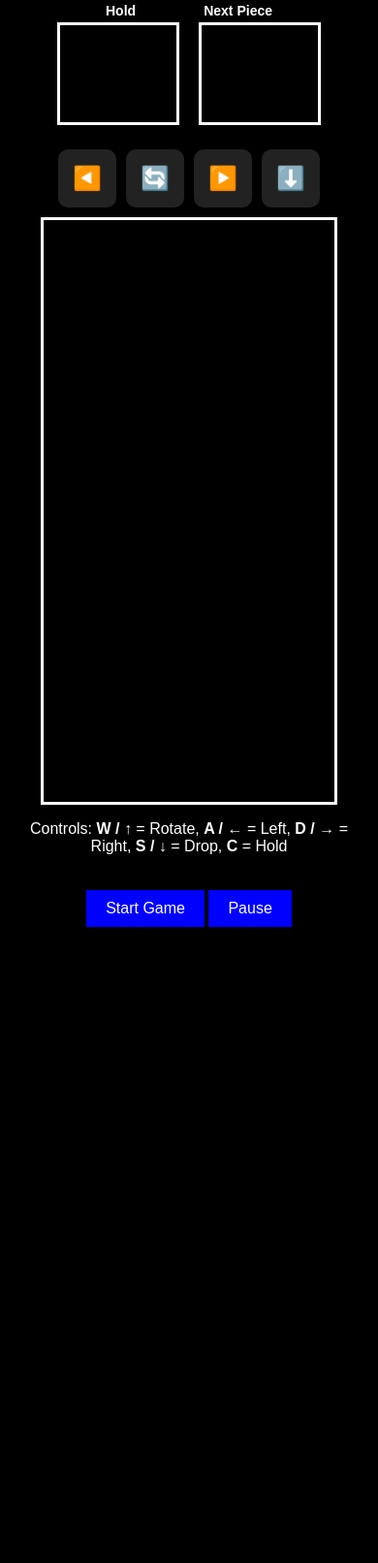
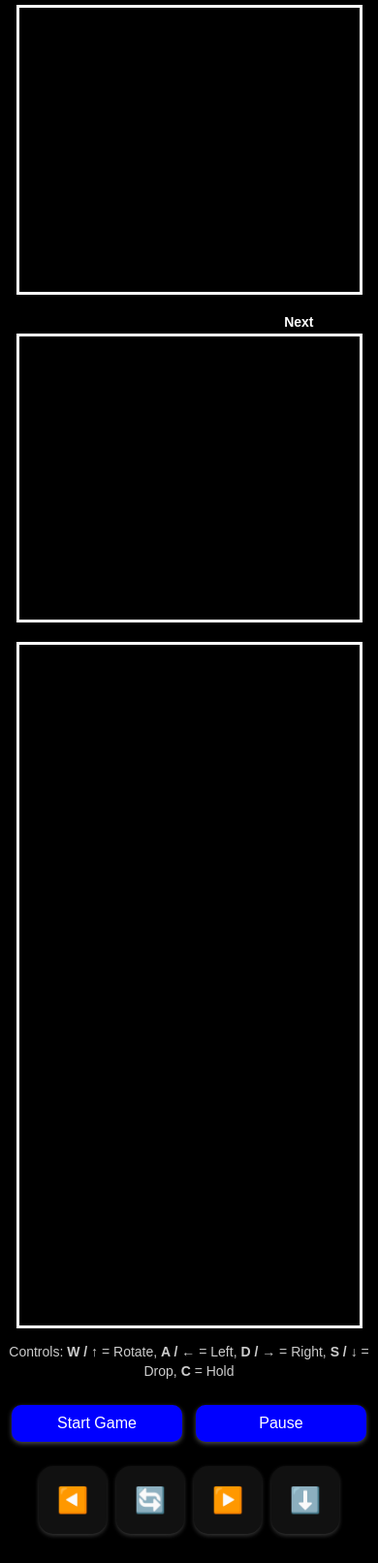
Before and after one commit to ghostinth3w1re95-cyber/Ghostinthewire.github.io, a plain HTML site: page tetris game/tetris.html in a window 390 px wide. Shown: the part 92-1704 px from the top of the page at 97% size. Before the commit the page ends 1056 px from the top, so only its background shows below. Drawn offline with Linux system fonts and the light colour scheme.

Commit message:
Add files via upload

```diff
--- a/tetris game/style.css
+++ b/tetris game/style.css
@@ -1,21 +1,32 @@
+/* 🌌 Yleinen tyyli */
 body {
     text-align: center;
     font-family: Arial, sans-serif;
     background-color: #000;
     color: white;
+    margin: 0;
+    padding: 0;
+    overflow-x: hidden;
 }
 
+/* 🟦 Pelialueet */
 canvas {
     border: 3px solid white;
     display: block;
     margin: 10px auto;
     background-color: black;
+    max-width: 90vw;
+    height: auto;
 }
 
+/* 🧱 Otsikot */
 h1, h2 {
     margin: 10px;
+    font-weight: bold;
+    letter-spacing: 1px;
 }
 
+/* 🕹️ Start / Pause -painikkeet */
 #start-button, #pause-button {
     padding: 10px 20px;
     font-size: 16px;
@@ -24,30 +35,34 @@ h1, h2 {
     border: none;
     cursor: pointer;
     margin-top: 20px;
+    border-radius: 10px;
+    box-shadow: 0 2px 5px rgba(255, 255, 255, 0.3);
+    transition: background-color 0.2s, transform 0.1s;
 }
 
 #start-button:hover, #pause-button:hover {
     background-color: #0055ff;
+    transform: scale(1.05);
 }
 
-/* Container for the next and hold canvases */
+/* 🎯 Next ja Hold -alueet */
 .next-hold-container {
     display: flex;
     justify-content: center;
     gap: 20px;
     margin-top: 20px;
+    flex-wrap: wrap;
 }
 
-/* Styling for the labels */
 .canvas-label {
     position: absolute;
     color: white;
     font-size: 14px;
     font-weight: bold;
     top: -10px;
+    text-shadow: 0 0 3px black;
 }
 
-/* Positioning of the labels */
 #hold-label {
     left: 50px;
 }
@@ -56,30 +71,63 @@ h1, h2 {
     right: 50px;
 }
 
+/* 📱 Mobiiliohjaimet */
 #mobile-controls {
     display: none;
     justify-content: center;
     gap: 10px;
     margin-top: 15px;
+    flex-wrap: wrap;
+    padding-bottom: 30px;
 }
 
 #mobile-controls .ctrl {
-    width: 60px;
-    height: 60px;
-    font-size: 24px;
+    width: 70px;
+    height: 70px;
+    font-size: 26px;
     border: none;
-    border-radius: 10px;
-    background-color: #222;
+    border-radius: 15px;
+    background-color: #111;
     color: white;
+    box-shadow: 0 2px 4px rgba(255, 255, 255, 0.2);
+    transition: background-color 0.15s, transform 0.1s;
 }
 
 #mobile-controls .ctrl:active {
     background-color: #444;
+    transform: scale(0.95);
 }
 
-/* Näytä mobiiliohjaimet vain pienillä näytöillä */
+/* 📏 Pienet näytöt (puhelin & tabletti) */
 @media (max-width: 768px) {
     #mobile-controls {
         display: flex;
     }
+
+    canvas {
+        width: 90vw;
+        height: auto;
+    }
+
+    #start-button, #pause-button {
+        width: 45%;
+        margin: 10px 5px;
+    }
+
+    h1 {
+        font-size: 22px;
+    }
+
+    h2 {
+        font-size: 18px;
+    }
 }
+
+/* ⚙️ Pienet yksityiskohdat */
+p {
+    font-size: 14px;
+    margin: 15px auto;
+    max-width: 500px;
+    line-height: 1.4em;
+    color: #ccc;
+}
--- a/tetris game/tetris.html
+++ b/tetris game/tetris.html
@@ -2,7 +2,7 @@
 <html lang="en">
 <head>
     <meta charset="UTF-8">
-    <meta name="viewport" content="width=device-width, initial-scale=1.0">
+    <meta name="viewport" content="width=device-width, initial-scale=1.0, user-scalable=no">
     <title>Tetris Game</title>
     <link rel="stylesheet" href="style.css">
 </head>
@@ -10,7 +10,7 @@
     <h1>TETRIS GAME</h1>
     <h2>Score: <span id="score">0</span></h2>
 
-    <!-- Container for next piece and hold piece -->
+    <!-- Next Piece ja Hold Piece -alueet -->
     <div class="next-hold-container">
         <div style="position: relative;">
             <canvas id="hold-piece" width="120" height="100"></canvas>
@@ -18,34 +18,45 @@
         </div>
         <div style="position: relative;">
             <canvas id="next-piece" width="120" height="100"></canvas>
-            <div id="next-label" class="canvas-label">Next Piece</div>
+            <div id="next-label" class="canvas-label">Next</div>
         </div>
     </div>
-    <!-- Mobiiliohjaimet -->
-    <div id="mobile-controls">
-        <button class="ctrl" id="left">◀️</button>
-        <button class="ctrl" id="rotate">🔄</button>
-        <button class="ctrl" id="right">▶️</button>
-        <button class="ctrl" id="drop">⬇️</button>
+
+    <!-- Pääpelikenttä -->
+    <canvas id="tetris" width="300" height="600"></canvas>
+
+    <!-- Ohjeteksti -->
+    <p>
+        Controls:
+        <b>W / ↑</b> = Rotate,
+        <b>A / ←</b> = Left,
+        <b>D / →</b> = Right,
+        <b>S / ↓</b> = Drop,
+        <b>C</b> = Hold
+    </p>
+
+    <!-- Painikkeet -->
+    <div style="margin-top: 10px;">
+        <button id="start-button">Start Game</button>
+        <button id="pause-button" disabled>Pause</button>
     </div>
 
+    <!-- Äänet -->
+    <audio id="move-sound" src="move.mp3" preload="auto"></audio>
+    <audio id="rotate-sound" src="rotate.mp3" preload="auto"></audio>
+    <audio id="drop-sound" src="drop.mp3" preload="auto"></audio>
+    <audio id="clear-sound" src="clear.mp3" preload="auto"></audio>
+    <audio id="gameover-sound" src="gameover.mp3" preload="auto"></audio>
 
-    <canvas id="tetris" width="300" height="600"></canvas>
+    <!-- 📱 Mobiiliohjaimet -->
+    <div id="mobile-controls">
+        <button class="ctrl" id="left" aria-label="Move Left">◀️</button>
+        <button class="ctrl" id="rotate" aria-label="Rotate Piece">🔄</button>
+        <button class="ctrl" id="right" aria-label="Move Right">▶️</button>
+        <button class="ctrl" id="drop" aria-label="Drop Piece">⬇️</button>
+    </div>
 
-    <p>
-        Controls: <b>W / ↑</b> = Rotate, <b>A / ←</b> = Left,
-        <b>D / →</b> = Right, <b>S / ↓</b> = Drop, <b>C</b> = Hold
-    </p>
-
-    <button id="start-button">Start Game</button>
-    <button id="pause-button" disabled>Pause</button>
-
-    <audio id="move-sound" src="move.mp3"></audio>
-    <audio id="rotate-sound" src="rotate.mp3"></audio>
-    <audio id="drop-sound" src="drop.mp3"></audio>
-    <audio id="clear-sound" src="clear.mp3"></audio>
-    <audio id="gameover-sound" src="gameover.mp3"></audio>
-
+    <!-- JavaScript -->
     <script src="tetris.js"></script>
 </body>
 </html>
--- a/tetris game/tetris.js
+++ b/tetris game/tetris.js
@@ -1,6 +1,6 @@
 const canvas = document.getElementById('tetris');
 const context = canvas.getContext('2d');
-context.scale(30, 30);  // Scale the main game canvas
+context.scale(30, 30);  // Pääpelikentän skaalaus
 
 const nextPieceCanvas = document.getElementById('next-piece');
 const nextPieceContext = nextPieceCanvas.getContext('2d');
@@ -18,24 +18,26 @@ let gamePaused = false;
 
 const colors = [null, 'purple', 'yellow', 'orange', 'blue', 'cyan', 'green', 'red'];
 
+// 🎵 Äänentoisto
 function playSound(id) {
     const sound = document.getElementById(id);
     if (sound) {
         sound.currentTime = 0;
-        sound.play().catch(err => {
-            console.log('Error playing sound:', err);
-        });
+        sound.play().catch(() => {}); // Estää virheilmoituksen mobiiliselaimissa
     }
 }
 
+// 🔢 Pisteiden päivitys
 function updateScore() {
     document.getElementById('score').innerText = score;
 }
 
+// 🎮 Matriisin luonti (pelikenttä)
 function createMatrix(w, h) {
     return Array.from({ length: h }, () => new Array(w).fill(0));
 }
 
+// 💥 Törmäystarkistus
 function collide(arena, player) {
     return player.matrix.some((row, y) =>
         row.some((value, x) =>
@@ -44,6 +46,7 @@ function collide(arena, player) {
     );
 }
 
+// 🧩 Pelaajan ja kentän yhdistäminen
 function merge(arena, player) {
     player.matrix.forEach((row, y) => {
         row.forEach((value, x) => {
@@ -54,10 +57,24 @@ function merge(arena, player) {
     });
 }
 
+// 🔄 Palikan kääntö
 function rotate(matrix) {
     return matrix[0].map((_, i) => matrix.map(row => row[i])).reverse();
 }
 
+function playerRotate() {
+    playSound("rotate-sound");
+    const pos = player.pos.x;
+    let offset = 1;
+    player.matrix = rotate(player.matrix);
+    while (collide(arena, player)) {
+        player.pos.x += offset;
+        offset = -(offset + (offset > 0 ? 1 : -1));
+        if (offset > player.matrix[0].length) return;
+    }
+}
+
+// ⬅️➡️ Liikkuminen
 function movePlayer(offset) {
     player.pos.x += offset.x;
     player.pos.y += offset.y;
@@ -67,22 +84,10 @@ function movePlayer(offset) {
     }
 }
 
-function playerRotate() {
-    playSound("rotate-sound");
-    const pos = player.pos.x;
-    let offset = 1;
-    player.matrix = rotate(player.matrix);
-
-    while (collide(arena, player)) {
-        player.pos.x += offset;
-        offset = -(offset + (offset > 0 ? 1 : -1));
-        if (offset > player.matrix[0].length) return;
-    }
-}
-
+// 🧹 Rivien tyhjennys ja pisteytys
 function clearLines() {
     let rowCount = 0;
-    outer: for (let y = arena.length - 1; y >= 0; y--) {
+    for (let y = arena.length - 1; y >= 0; y--) {
         if (arena[y].every(value => value !== 0)) {
             arena.splice(y, 1);
             arena.unshift(new Array(COLUMNS).fill(0));
@@ -96,6 +101,7 @@ function clearLines() {
     updateScore();
 }
 
+// 🔷 Palikkatyypit
 function createPiece(type) {
     const pieces = {
         'T': [[0, 1, 0], [1, 1, 1], [0, 0, 0]],
@@ -109,6 +115,7 @@ function createPiece(type) {
     return pieces[type];
 }
 
+// 🎨 Piirtäminen
 function drawMatrix(matrix, offset, context) {
     matrix.forEach((row, y) => {
         row.forEach((value, x) => {
@@ -146,6 +153,7 @@ function drawHeldPiece() {
     }
 }
 
+// ⬇️ Pudotus
 function drop() {
     playSound("drop-sound");
     player.pos.y++;
@@ -158,14 +166,13 @@ function drop() {
     dropCounter = 0;
 }
 
+// 🔁 Uusi palikka
 function playerReset() {
     const pieces = 'ILJOTSZ';
     player.matrix = createPiece(player.nextPiece);
     player.pos.y = 0;
     player.pos.x = Math.floor(COLUMNS / 2) - Math.floor(player.matrix[0].length / 2);
-
     player.nextPiece = pieces[Math.floor(Math.random() * pieces.length)];
-
     drawNextPiece();
     drawHeldPiece();
 
@@ -185,6 +192,7 @@ function playerReset() {
 let dropCounter = 0;
 let lastTime = 0;
 
+// 🕹️ Päivityssilmukka
 function update(time = 0) {
     if (!gameRunning || gamePaused) return;
     const deltaTime = time - lastTime;
@@ -197,6 +205,7 @@ function update(time = 0) {
     requestAnimationFrame(update);
 }
 
+// ▶️ Käynnistys / Tauko
 function startGame() {
     arena.forEach(row => row.fill(0));
     gameRunning = true;
@@ -214,6 +223,7 @@ function pauseGame() {
     if (!gamePaused) update();
 }
 
+// ⌨️ Näppäimistöohjaus
 document.addEventListener('keydown', event => {
     if (!gameRunning || gamePaused) return;
     if (event.key === 'ArrowLeft' || event.key === 'a') {
@@ -241,6 +251,7 @@ document.addEventListener('keydown', event => {
     }
 });
 
+// 🧱 Pelialue ja pelaaja
 const arena = createMatrix(COLUMNS, ROWS);
 const player = {
     pos: { x: 0, y: 0 },
@@ -248,24 +259,32 @@ const player = {
     nextPiece: 'I',
     heldPiece: null
 };
-// Mobiilipainikkeiden toiminnot
-document.getElementById('left').addEventListener('click', () => {
-    movePlayer({ x: -1, y: 0 });
-    playSound("move-sound");
+
+// 📱 Mobiiliohjaimet
+['left', 'right', 'rotate', 'drop'].forEach(id => {
+    const btn = document.getElementById(id);
+    if (!btn) return;
+    btn.addEventListener('click', () => {
+        if (!gameRunning || gamePaused) return;
+        switch (id) {
+            case 'left':
+                movePlayer({ x: -1, y: 0 });
+                playSound("move-sound");
+                break;
+            case 'right':
+                movePlayer({ x: 1, y: 0 });
+                playSound("move-sound");
+                break;
+            case 'rotate':
+                playerRotate();
+                break;
+            case 'drop':
+                drop();
+                break;
+        }
+    });
 });
 
-document.getElementById('right').addEventListener('click', () => {
-    movePlayer({ x: 1, y: 0 });
-    playSound("move-sound");
-});
-
-document.getElementById('rotate').addEventListener('click', () => {
-    playerRotate();
-});
-
-document.getElementById('drop').addEventListener('click', () => {
-    drop();
-});
-
+// 🔘 Napit
 document.getElementById('start-button').addEventListener('click', startGame);
 document.getElementById('pause-button').addEventListener('click', pauseGame);
```
